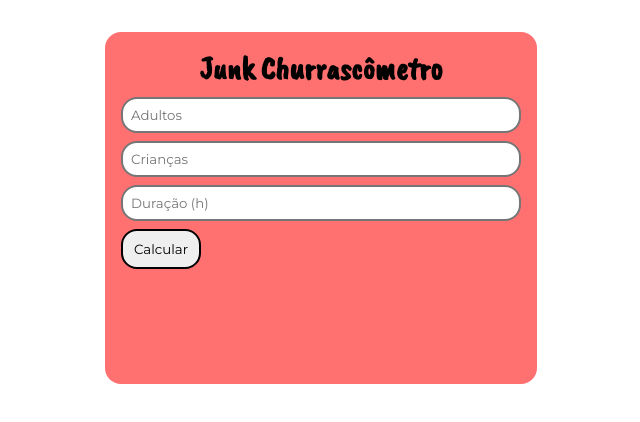
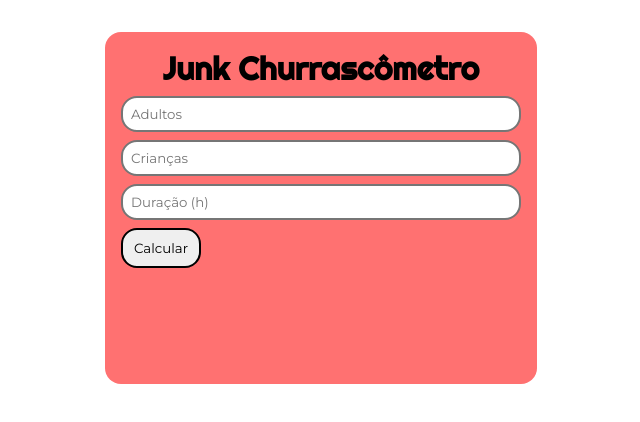
Before and after one commit to Reflixzinhu/Junk-BBQ-Calculator, a plain HTML site: page index.html in a window 1280 px wide. Shown: the whole page, without its empty margins (319-959 px from the left). Drawn offline with nearby package versions, Linux system fonts and the light colour scheme.

Commit message:
Changed Font

```diff
--- a/index.html
+++ b/index.html
@@ -11,7 +11,7 @@
     <link rel="preconnect" href="https://fonts.googleapis.com" />
     <link rel="preconnect" href="https://fonts.gstatic.com" crossorigin />
     <link
-      href="https://fonts.googleapis.com/css2?family=Caveat+Brush&family=Montserrat&display=swap"
+      href="https://fonts.googleapis.com/css2?family=Righteous&family=Montserrat&display=swap"
       rel="stylesheet"
     />
   </head>
--- a/styles/style.css
+++ b/styles/style.css
@@ -4,7 +4,7 @@
     font-family: 'Montserrat', sans-serif;
 }
 h1{
-    font-family: 'Caveat Brush', cursive;
+    font-family: 'Righteous', cursive;
     text-align: center;
     font-size: 2rem;
     padding: 0;
```
